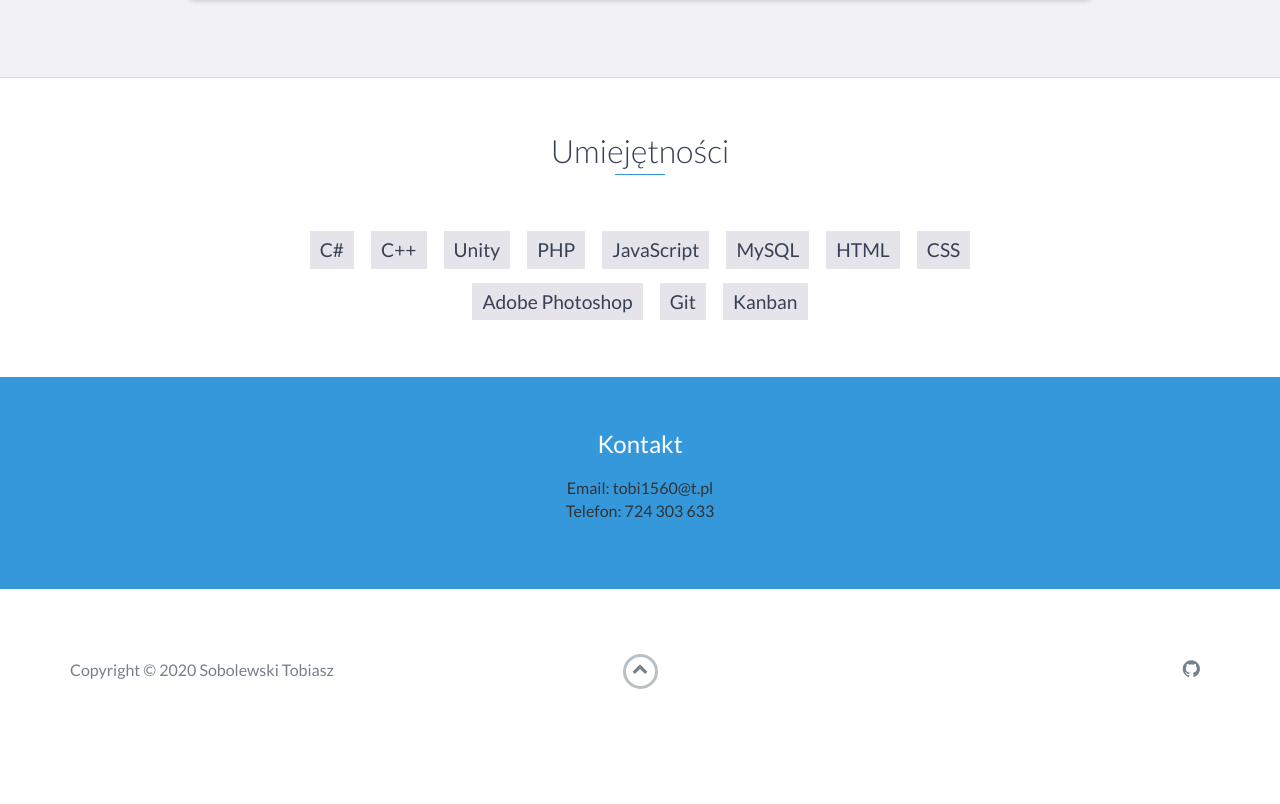
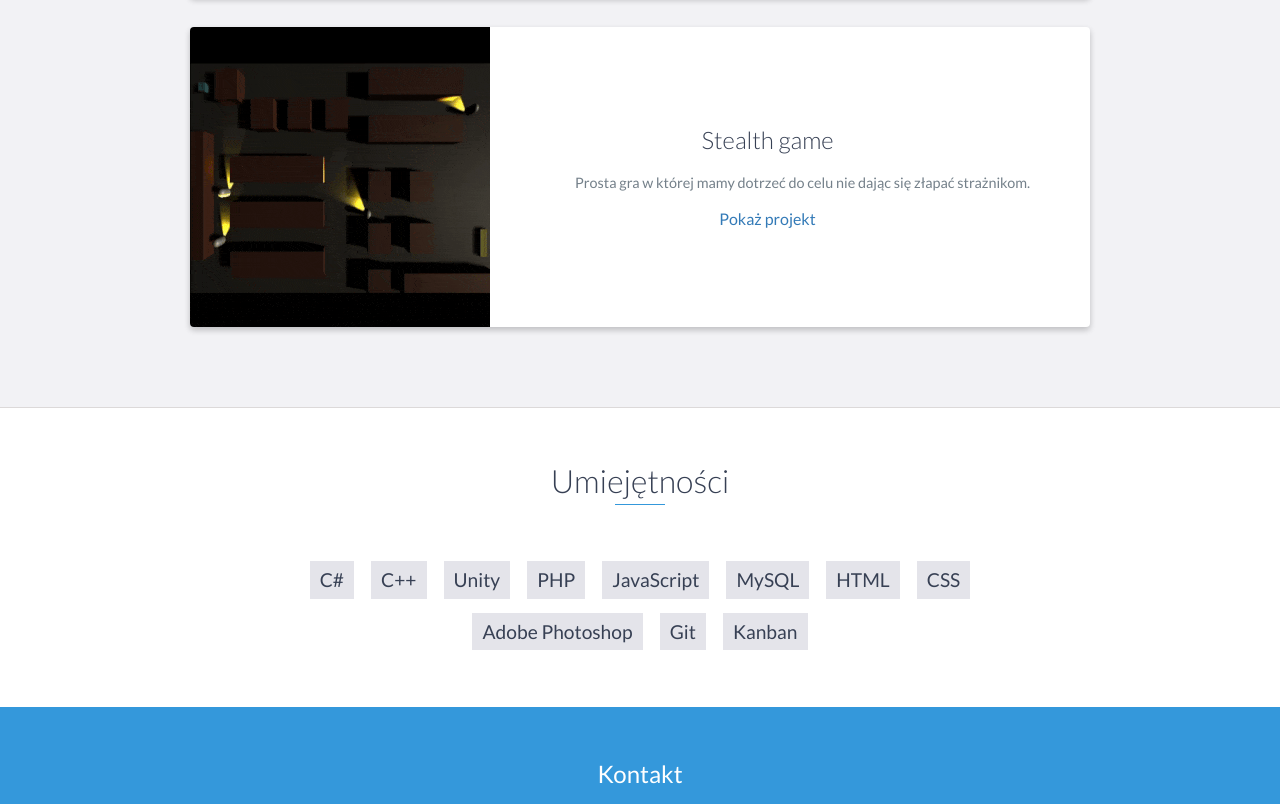
Before and after one commit to soleshhaker/soleshhaker.github.io, a website: page index.html in a window 1280 px wide. Shown: the part 3024-3828 px from the top of the page. Before the commit the page ends 3766 px from the top, so only its background shows below. Drawn offline with nearby package versions, Linux system fonts and the light colour scheme.

Commit message:
add new project

```diff
--- a/index.html
+++ b/index.html
@@ -185,6 +185,21 @@
                     <!-- End .project-info -->
                 </div>
                 <!-- End .project -->
+				<div class="project shadow-large">
+                    <div class="project-image">
+                        <img src="images/project5.gif" />
+                    </div>
+                    <!-- End .project-image -->
+                    <div class="project-info">
+                        <h3>Stealth game</h3>
+                        <p style = "padding-left: 70px;">
+                            Prosta gra w której mamy dotrzeć do celu nie dając się złapać strażnikom.
+                        </p>
+                        <a href="https://github.com/soleshhaker/stealth-game">Pokaż projekt</a>
+                    </div>
+                    <!-- End .project-info -->
+                </div>
+                <!-- End .project -->
             </div>
         </div>
     </div>
```
Also changed, not shown: images/project5.gif (added).
